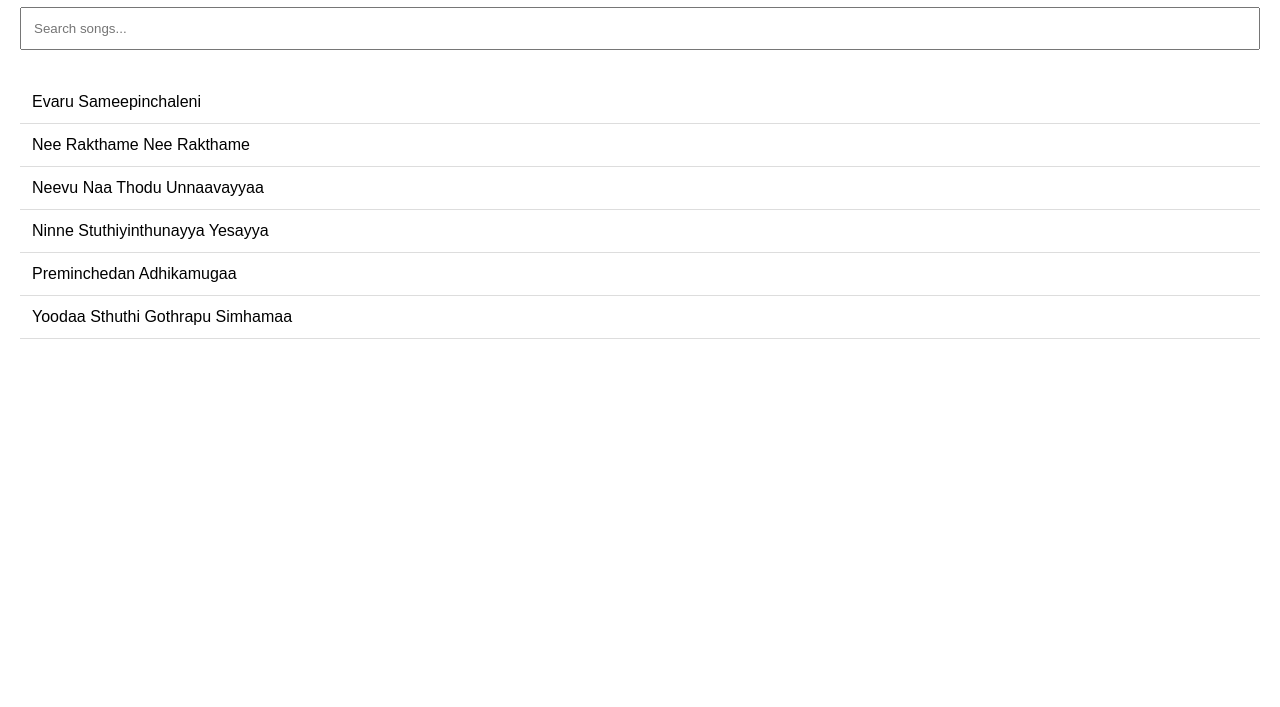
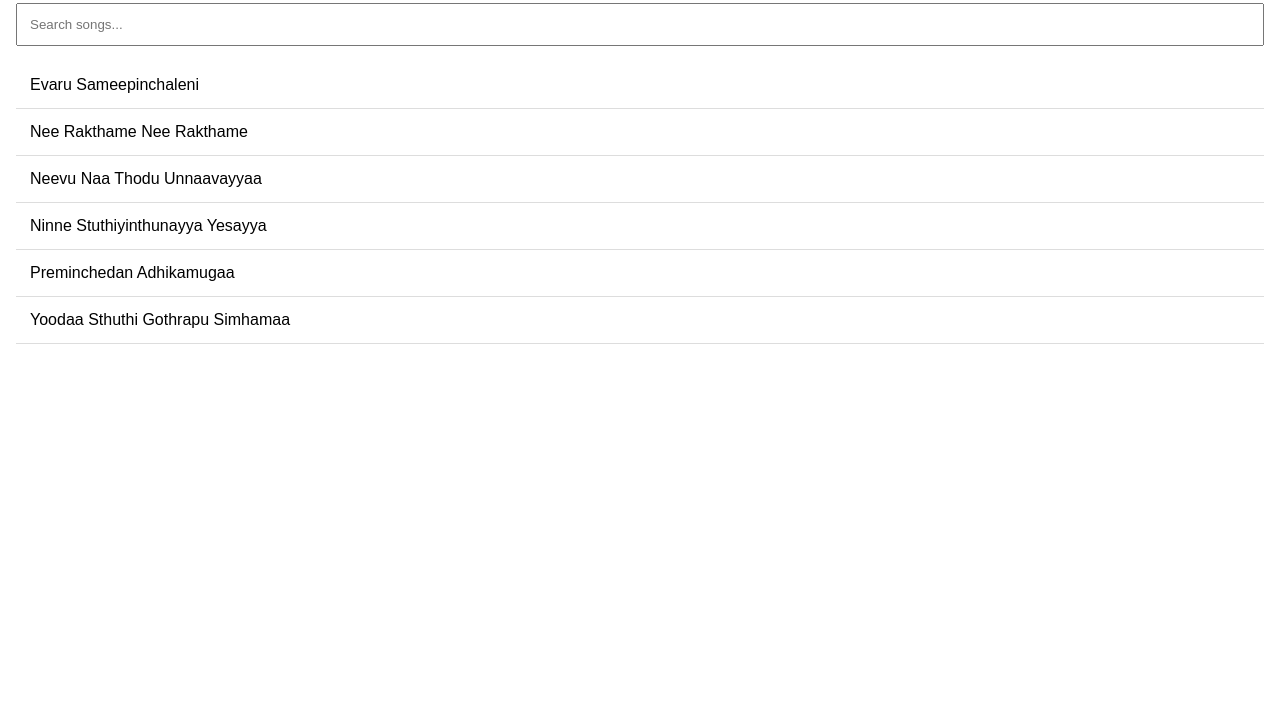
Before and after one commit to tcfl-app/songs, a plain HTML site: page index.html in a window 1280 px wide. Shown: the part 93-800 px from the top of the page. Drawn offline with Linux system fonts and the light colour scheme.

Commit message:
Update style.css

```diff
--- a/css/style.css
+++ b/css/style.css
@@ -1,10 +1,6 @@
-body{margin:0;font-family:Arial,sans-serif}
-#homePage{padding:20px}
-#searchBox{width:100%;padding:12px;box-sizing:border-box;margin-bottom:15px}
-#songList{list-style:none;padding:0}
-#songList li{padding:12px;border-bottom:1px solid #ddd;cursor:pointer}
-#songList li:hover{background:#f5f5f5}
+html,body{height:100%;margin:0;font-family:Arial,sans-serif}
+#homePage{padding:16px}#searchBox{width:100%;padding:12px;box-sizing:border-box}
+#songList{list-style:none;padding:0}#songList li{padding:14px;border-bottom:1px solid #ddd;cursor:pointer}
 #viewerPage{height:100vh;display:flex;flex-direction:column}
-.toolbar{padding:10px;border-bottom:1px solid #ddd;display:flex;gap:15px;align-items:center}
-#backBtn{padding:8px 16px;cursor:pointer}
+.toolbar{height:52px;display:flex;align-items:center;gap:12px;padding:0 12px;border-bottom:1px solid #ddd}
 #pdfViewer{flex:1;width:100%;border:none}
```
